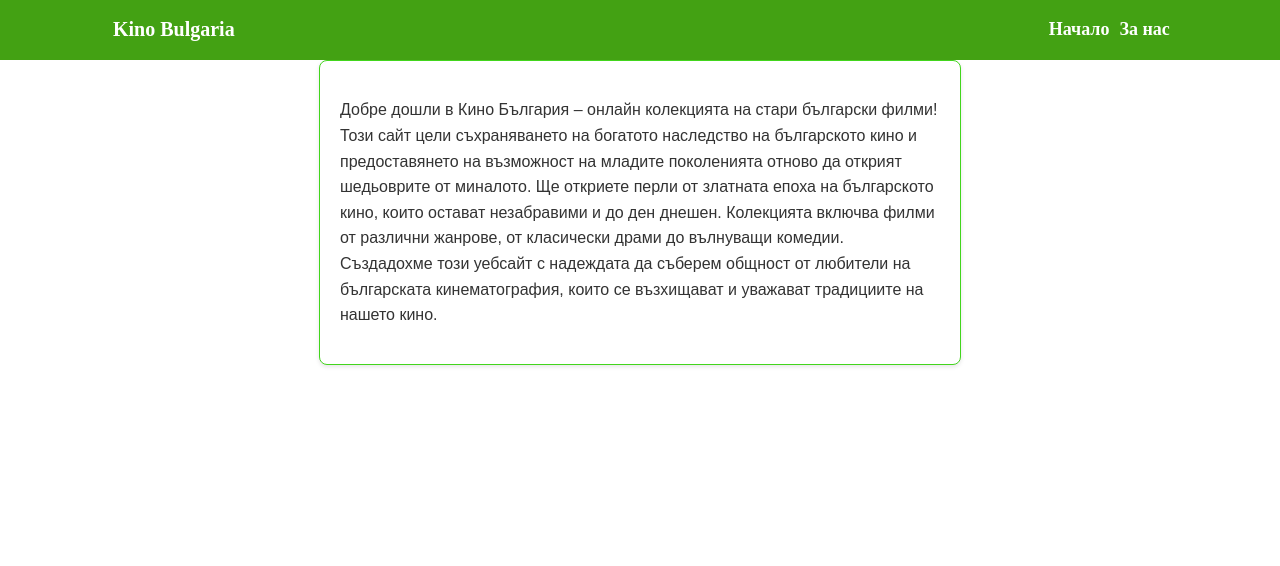
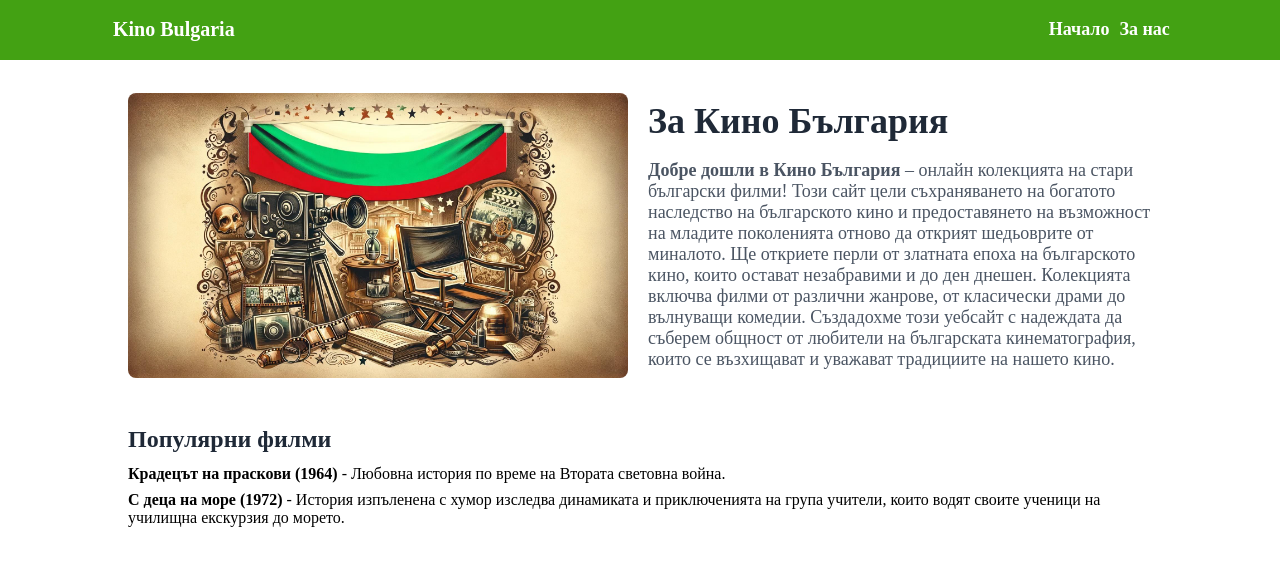
Before and after one commit to bachomecho/kinobulgaria, a React (Vite) app: page /about in a window 1280 px wide. Shown: the top 566 px of the page. Built offline with nearby package versions, Linux system fonts and the light colour scheme.

Commit message:
refactor: about page

```diff
--- a/index.html
+++ b/index.html
@@ -3,6 +3,11 @@
 	<head>
 		<meta charset="UTF-8" />
 		<meta name="viewport" content="width=device-width, initial-scale=1.0" />
+		<link
+			rel="icon"
+			type="image/x-icon"
+			href="./assets/static/logo/logo_kino.jpg"
+		/>
 		<title>Kino Bulgaria</title>
 	</head>
 	<body>
--- a/src/components/About.tsx
+++ b/src/components/About.tsx
@@ -1,27 +1,50 @@
 import Navigation from "./Navigation";
 import "./css_files/About.css";
 
-function About() {
+const AboutPage = () => {
 	return (
 		<>
 			<header>
 				<Navigation />
 			</header>
-      <div className="about-paragraph">
-        <p>
-          Добре дошли в Кино България – онлайн колекцията на стари български
-          филми! Този сайт цели съхраняването на богатото наследство на
-          българското кино и предоставянето на възможност на младите поколенията
-          отново да открият шедьоврите от миналото. Ще откриете перли от
-          златната епоха на българското кино, които остават незабравими и до ден
-          днешен. Колекцията включва филми от различни жанрове, от класически
-          драми до вълнуващи комедии. Създадохме този уебсайт с надеждата да
-          съберем общност от любители на българската кинематография, които се
-          възхищават и уважават традициите на нашето кино.
+			<div className="container">
+				<div className="content-container">
+					<img
+						src="/assets/static/images/about_pic.jpg"
+						alt="Old Bulgarian Cinema"
+						className="cinema-image"
+					/>
+					<div className="text-block">
+						<h1 className="header-text">За Кино България</h1>
+						<p className="about-paragraph">
+							<strong>Добре дошли в Кино България</strong> – онлайн колекцията
+							на стари български филми! Този сайт цели съхраняването на богатото
+							наследство на българското кино и предоставянето на възможност на
+							младите поколенията отново да открият шедьоврите от миналото. Ще
+							откриете перли от златната епоха на българското кино, които
+							остават незабравими и до ден днешен. Колекцията включва филми от
+							различни жанрове, от класически драми до вълнуващи комедии.
+							Създадохме този уебсайт с надеждата да съберем общност от любители
+							на българската кинематография, които се възхищават и уважават
+							традициите на нашето кино.
 						</p>
+					</div>
+				</div>
+				<h1 className="sub-header">Популярни филми</h1>
+				<ul>
+					<li className="popular-film">
+						<strong>Крадецът на праскови (1964)</strong> - Любовна история по
+						време на Втората световна война.
+					</li>
+					<li className="popular-film">
+						<strong>С деца на море (1972)</strong> - История изпъленена с хумор
+						изследва динамиката и приключенията на група учители, които водят
+						своите ученици на училищна екскурзия до морето.
+					</li>
+				</ul>
 			</div>
 		</>
 	);
-}
+};
 
-export default About;
+export default AboutPage;
--- a/src/components/Modal.tsx
+++ b/src/components/Modal.tsx
@@ -1,6 +1,7 @@
 import "./css_files/Modal.css";
 import { modalTitle } from "../utils/utils";
 
+// TODO: close modal on <esc>
 function Modal(props: ModalProps) {
 	const activeModal = props.isActive ? "active" : "hidden";
 	let thumbnailSource: string = `/images/${props.thumbnail_name}.jpg`;
--- a/src/components/css_files/About.css
+++ b/src/components/css_files/About.css
@@ -1,13 +1,59 @@
+/* AboutPage.module.css */
+
+.container {
+	max-width: 1024px; /* Tailwind's max-w-4xl */
+	margin-left: auto;
+	margin-right: auto;
+	padding: 1rem; /* Tailwind's p-4 */
+}
+
+.header-text {
+	font-size: 2.25rem; /* Tailwind's text-4xl */
+	font-weight: 700; /* Tailwind's font-bold */
+	color: #1f2937; /* Tailwind's text-gray-800 */
+	margin-bottom: 1rem; /* Tailwind's mb-4 */
+}
+
 .about-paragraph {
-  font-family: "Arial", sans-serif;
-  font-size: 16px;
-  line-height: 1.6;
-  color: #333;
-  max-width: 600px;
-  margin: 0 auto;
-  padding: 20px;
-  border: 1px solid #42d51d;
-  border-radius: 8px;
-  background-color: #fff;
-  box-shadow: 0 2px 4px rgba(0, 0, 0, 0.1);
+	font-size: 1.125rem; /* Tailwind's text-lg */
+	color: #4b5563; /* Tailwind's text-gray-600 */
+	margin-bottom: 1.5rem; /* Tailwind's mb-6 */
 }
+
+.sub-header {
+	font-size: 1.5rem; /* Tailwind's text-2xl */
+	font-weight: 600; /* Tailwind's font-semibold */
+	color: #1f2937; /* Tailwind's text-gray-800 */
+	margin-bottom: 0.75rem; /* Tailwind's mb-3 */
+}
+
+ul {
+	list-style-type: disc;
+	padding-left: 1.25rem; /* Tailwind's pl-5 */
+	margin-bottom: 1.5rem; /* Tailwind's mb-6 */
+}
+
+.popular-film {
+	margin-bottom: 0.5rem; /* Tailwind's mb-2 */
+}
+
+.content-container {
+	display: flex;
+	align-items: center; /* Vertically aligns items if they're not the same height */
+	justify-content: start; /* Aligns items to the start of the container */
+	gap: 20px; /* Spacing between the image and the text block */
+	margin-bottom: 2rem; /* Spacing below the container */
+}
+
+.cinema-image {
+	flex-shrink: 0; /* Prevents the image from shrinking smaller than its size */
+	width: 500px; /* Or your desired width */
+	height: auto;
+	border-radius: 8px; /* Optional: Adds rounded corners */
+}
+
+.text-block {
+	max-width: 800px; /* Ensures the text block doesn't grow too wide on large screens */
+}
+
+/* Keep the other styles as previously defined */
```
Also changed, not shown: public/assets/static/images/about_pic.jpg (added), public/assets/static/logo/logo_kino.jpg (added). Lines whose indentation alone changed are shown as unchanged.
